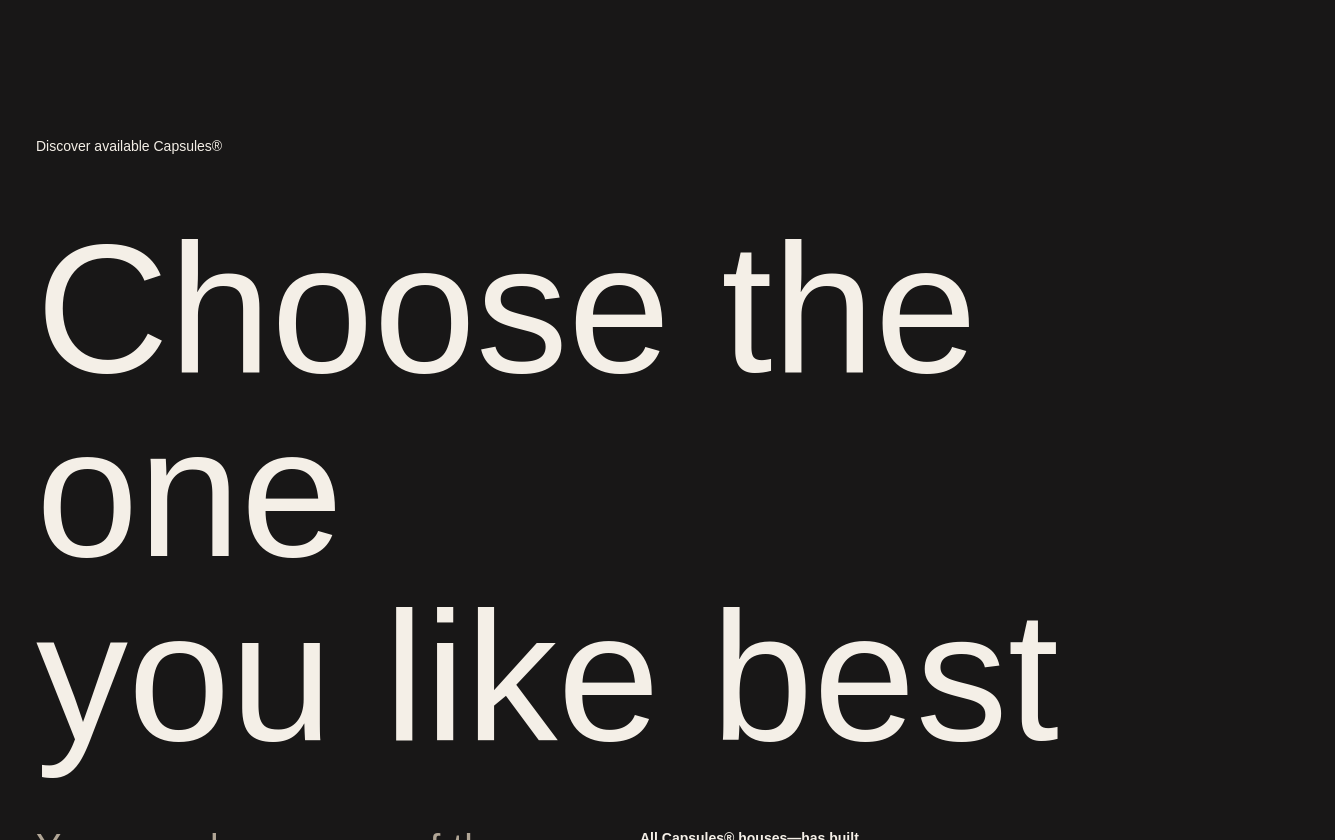
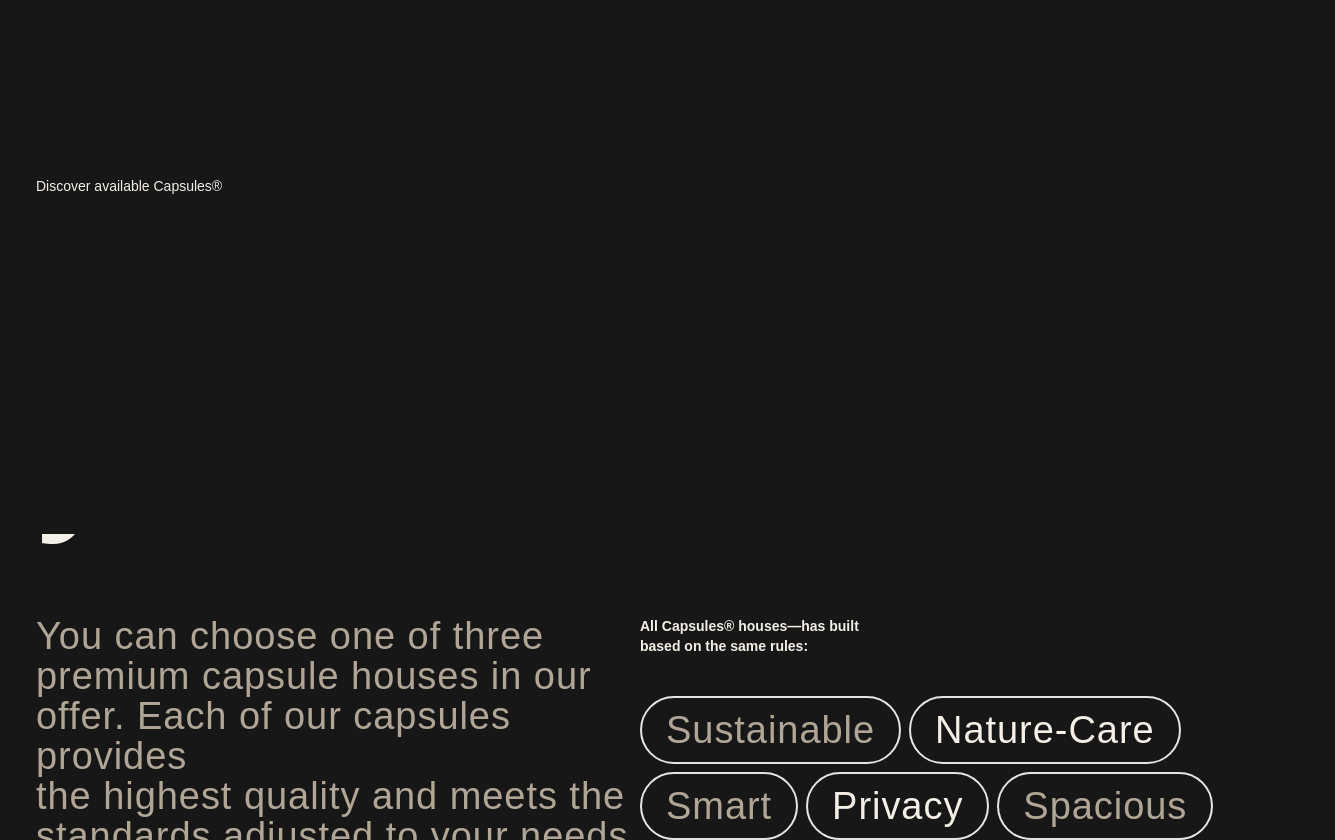
Before and after one commit to UmesiQueen/capsules, a Next.js app: page / in a window 1280 px wide. Shown: the part 1960-2800 px from the top of the page, 1335 px wide, since content can reach past the window. Built offline with nearby package versions, Linux system fonts and the light colour scheme; a web font is replaced by a local one.

Commit message:
feat: add more text animation

```diff
--- a/src/app/page.tsx
+++ b/src/app/page.tsx
@@ -10,6 +10,8 @@ import TextRevealAnimation from "@/components/TextRevealAnimation";
 
 export default function Home() {
   const containerRef = React.useRef<HTMLDivElement>(null);
+  const chooseTextRef = React.useRef<HTMLDivElement>(null);
+  const bestTextRef = React.useRef<HTMLDivElement>(null);
 
   useGSAP(() => {
     gsap.registerPlugin(ScrollTrigger, ScrollSmoother);
@@ -19,6 +21,7 @@ export default function Home() {
       content: "#smooth-content",
     });
 
+    // hero section background zoom effect
     if (!containerRef.current) return;
     const container = containerRef.current;
 
@@ -29,6 +32,22 @@ export default function Home() {
         trigger: container,
         start: "top top", // Start when top of element hits top of viewport
         end: "bottom 25%", // End when bottom of element hits 25% of viewport
+        scrub: true,
+      },
+    });
+
+    // choose the one text animation
+    if (!chooseTextRef.current && !bestTextRef.current) return;
+    const chooseText = chooseTextRef.current;
+    const bestText = bestTextRef.current;
+
+    gsap.to([chooseText, bestText], {
+      clipPath: "inset(0% 0 -20px 0)",
+      y: "0",
+      scrollTrigger: {
+        trigger: [chooseText, bestText],
+        start: "bottom 80%",
+        end: "bottom 20%",
         scrub: true,
       },
     });
@@ -81,7 +100,7 @@ export default function Home() {
             </div>
           </section>
           <section className="px-7 pb-10">
-            <div className="text-[80px] tracking-tighter leading-20 py-36">
+            <div className="text-[80px] tracking-tighter py-36">
               <TextRevealAnimation>
                 <p>Welcome to a world of wild California</p>
                 <p>desert with Capsules®, where you will</p>
@@ -117,16 +136,26 @@ export default function Home() {
                 </div>
               </div>
             </div>
-            <div>
-              <p className="w-fit text-sm">Discover available Capsules®</p>
-            </div>
           </section>
           <section className="px-7 mb-20">
-            <div className="text-[184px] leading-none py-5">
-              <p>Choose the one</p>
-              <p>you like best</p>
+            <div>
+              <p className="text-sm pb-5">Discover available Capsules®</p>
             </div>
-            <div className="py-10 flex *:w-full *:flex-grow ">
+            <div className="text-[184px] text-nowrap leading-none">
+              <div
+                ref={chooseTextRef}
+                className="[clip-path:inset(100%_0_-20px_0)] -translate-y-[50px] "
+              >
+                <div>Choose the one</div>
+              </div>
+              <div
+                ref={bestTextRef}
+                className="[clip-path:inset(100%_0_-20px_0)] -translate-y-[50px] "
+              >
+                <div>you like best</div>
+              </div>
+            </div>
+            <div className="mt-8 pb-10 flex *:w-full *:flex-grow ">
               <div className="text-[38px] tracking-wide leading-10 text-light-brown">
                 <p>You can choose one of three</p>
                 <p>premium capsule houses in our </p>
```
